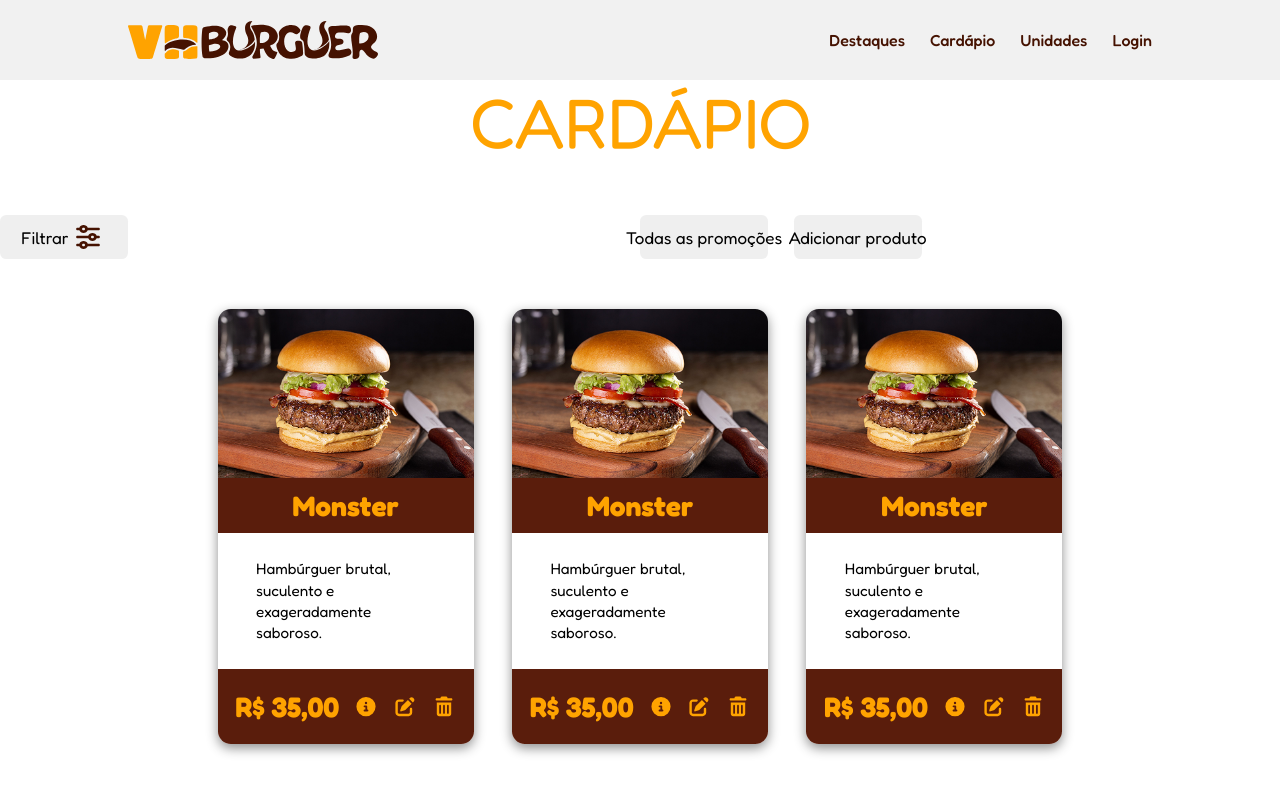
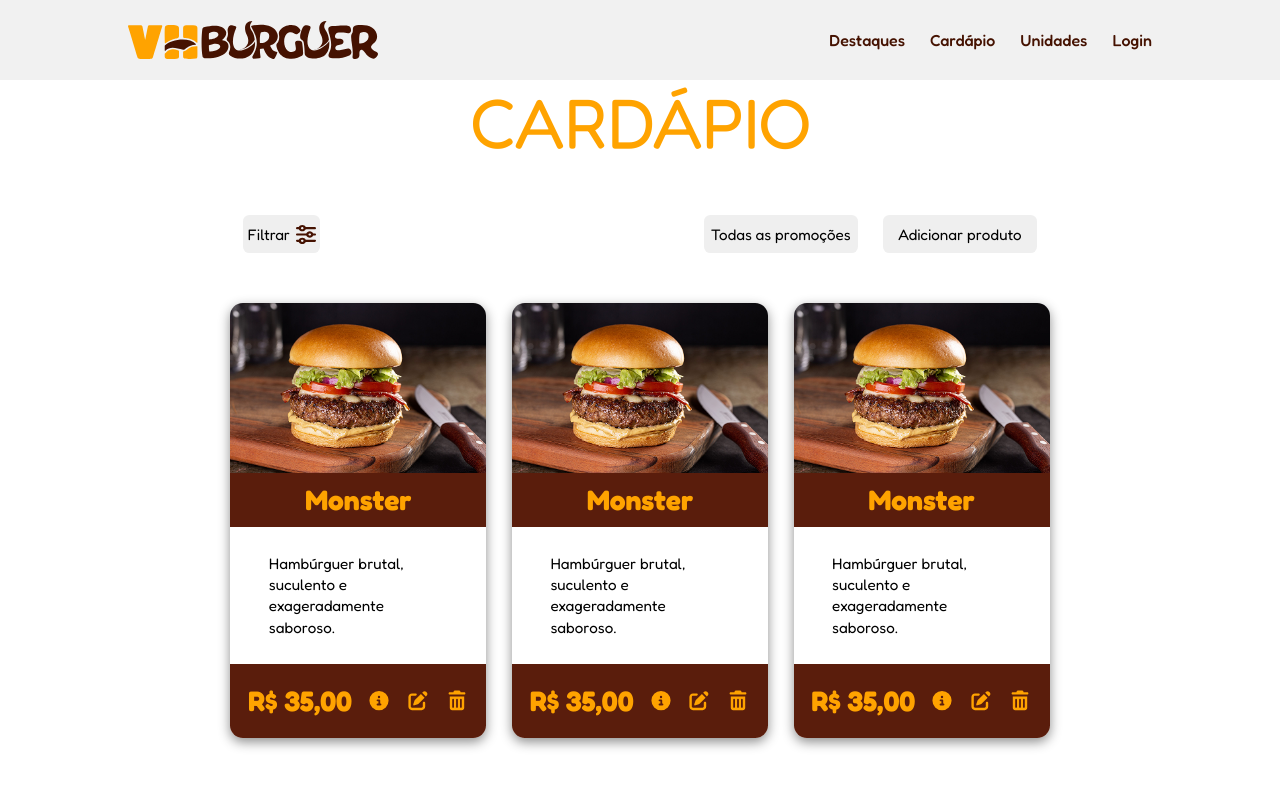
Before and after one commit to nicollasOR/react-nextjs-study, a Next.js app in the folder nextjs/vh-burguer/: page /home in a window 1280 px wide. Shown: the top 800 px of the page. Built offline with nearby package versions, Linux system fonts and the light colour scheme.

Commit message:
♻️  feat: refactor and concluded listProduct ♻️

```diff
--- a/nextjs/vh-burguer/src/components/lista-produto/Lista_produto.tsx
+++ b/nextjs/vh-burguer/src/components/lista-produto/Lista_produto.tsx
@@ -7,9 +7,6 @@ const ListaProduto = () => {
 
 
                 <div id={styles.botoes}>
-                {/* <h3>Filtrar</h3>
-                <img src="../imgs/edicoesF.svg" alt="" /> */}
-
                 <button> Filtrar <img src="../imgs/edicoesF.svg" id={styles.editar}  alt="" /></button>
                 <div id={styles.botoes_adm}>
                 <button> Todas as promoções              </button>
@@ -22,7 +19,6 @@ const ListaProduto = () => {
                 <CardProduto/>
                 <CardProduto/>
             </ul>
-                {/* eee */}
 
 
         </>
--- a/nextjs/vh-burguer/src/components/lista-produto/listaProduto.module.css
+++ b/nextjs/vh-burguer/src/components/lista-produto/listaProduto.module.css
@@ -1,51 +1,63 @@
 
 #botoes{
-    width: 100%;
-    display: grid;
-    grid-template-columns: 1fr 1fr;
+    display: flex;
+    flex-direction: row;
+    justify-content: space-between;
     align-items: center;
+    gap: 30vw;
 }
 
-
 #botoes button{
-
+    display: flex;
+    border: none;
     border-radius: .5vw;
-    border: none;
-    display: inline-flex;
     align-items: center;
     justify-content: center;
-    font-size: var(--tamanho-texto-btn);
+    width: 6vw;
+    /* height: 5.5vh; */
+    height: clamp(2.6vw, 5.5vh, 3vw);
 }
 
-#botoes button, #botoes_adm button{
-    width: 20%;
-    height: 5.5vh;
-    border: none;
-    border-radius: .5vw;
+#botoes :first-child{
+
+    display: flex;
+    gap: .5vw;
+    font-size: clamp(1vw, 0.95rem, 1.2vw);
+}
+
+#botoes :first-child img{
+    width: 1.5vw;
 }
 
 #botoes_adm{
-    display: inline-flex;
+    display: flex;
+    flex-direction: row;
     gap: 2vw;
     white-space: nowrap;
 }
 
-#botoes #editar{
-    width: 3vw;
-    height: 3vh;
+#botoes_adm button{
+    width: 12vw;
+    font-size: clamp(1vw, 0.95rem, 1.2vw);
+
+}
+
+#botoes button{
+    /* transition: transform 0.5s ease, color 0.5s ease;  */
+    transition: .25s ease-in-out;
+
 }
 
 #botoes button:hover{
-    transition: 0.2s ease-in-out;
-    background-color: rgba(255, 163, 0, .9);
     cursor: pointer;
+    background-color: var(--laranja-destaque);
 }
 
-#hamburgueres_lado_sup
-{
+
+
+
+#hamburgueres_lado_sup{
     display: grid;
     grid-template-columns: repeat(3, 1fr);
-    gap: 3vw;
+    gap: 2vw;
 }
-
-/* ee */
```
